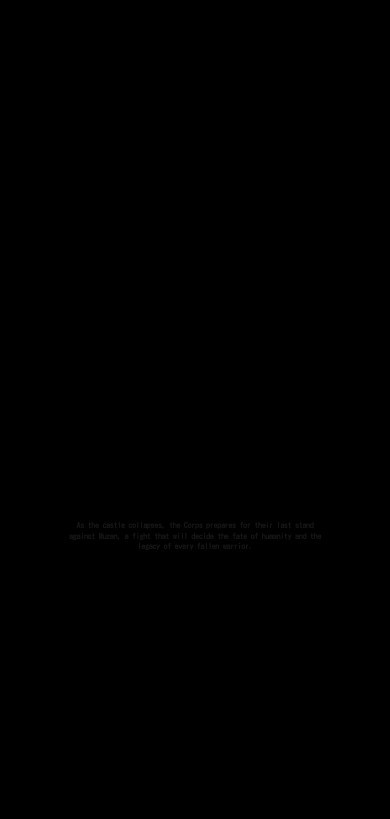
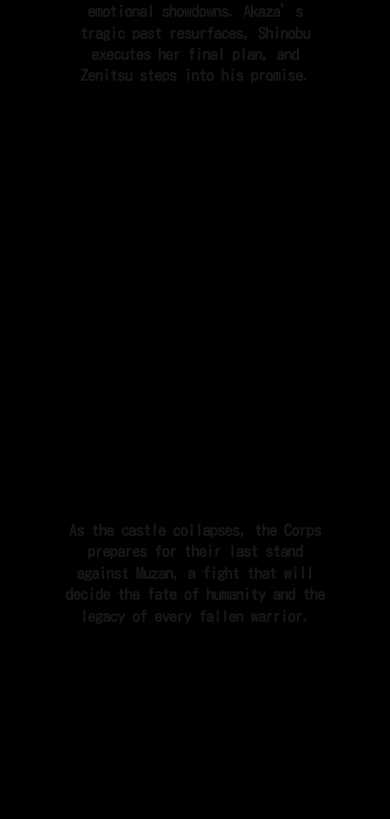
Before and after one commit to hibahdesu/Demon, a React (Vite) app: page / in a window 390 px wide. Shown: the part 1184-2003 px from the top of the page. Built offline with nearby package versions, Linux system fonts and the light colour scheme; a web font is replaced by a local one.

Commit message:
Update the code

```diff
--- a/src/components/AboutSection.jsx
+++ b/src/components/AboutSection.jsx
@@ -7,7 +7,7 @@ const AboutSection = () => {
 
   return (
     <section
-      className="relative bg-black text-white py-2 md:py-10 px-4 sm:px-6 md:px-10 overflow-hidden"
+      className="relative text-white py-2 md:py-10 px-4 sm:px-6 md:px-10 overflow-hidden"
     >
       <Text text={paragraph} />
     </section>
--- a/src/components/Text.jsx
+++ b/src/components/Text.jsx
@@ -32,7 +32,7 @@ export default function Text({text}) {
         className="relative w-full h-auto px-4 sm:px-8 md:px-12 py-2 md:py-10 flex justify-center items-center overflow-hidden"
       >
         <h1
-          className="animate-text relative z-10 max-w-[80%] text-center text-[2vw] sm:text-[3vw] font-extrabold leading-snug tracking-tight text-neutral-900"
+          className="animate-text relative z-10 max-w-[80%] text-center text-[4vw] sm:text-[3vw] font-extrabold leading-snug tracking-tight text-neutral-900"
           style={{ "--clip-value": "100%" }}
         >
           {text}
```
